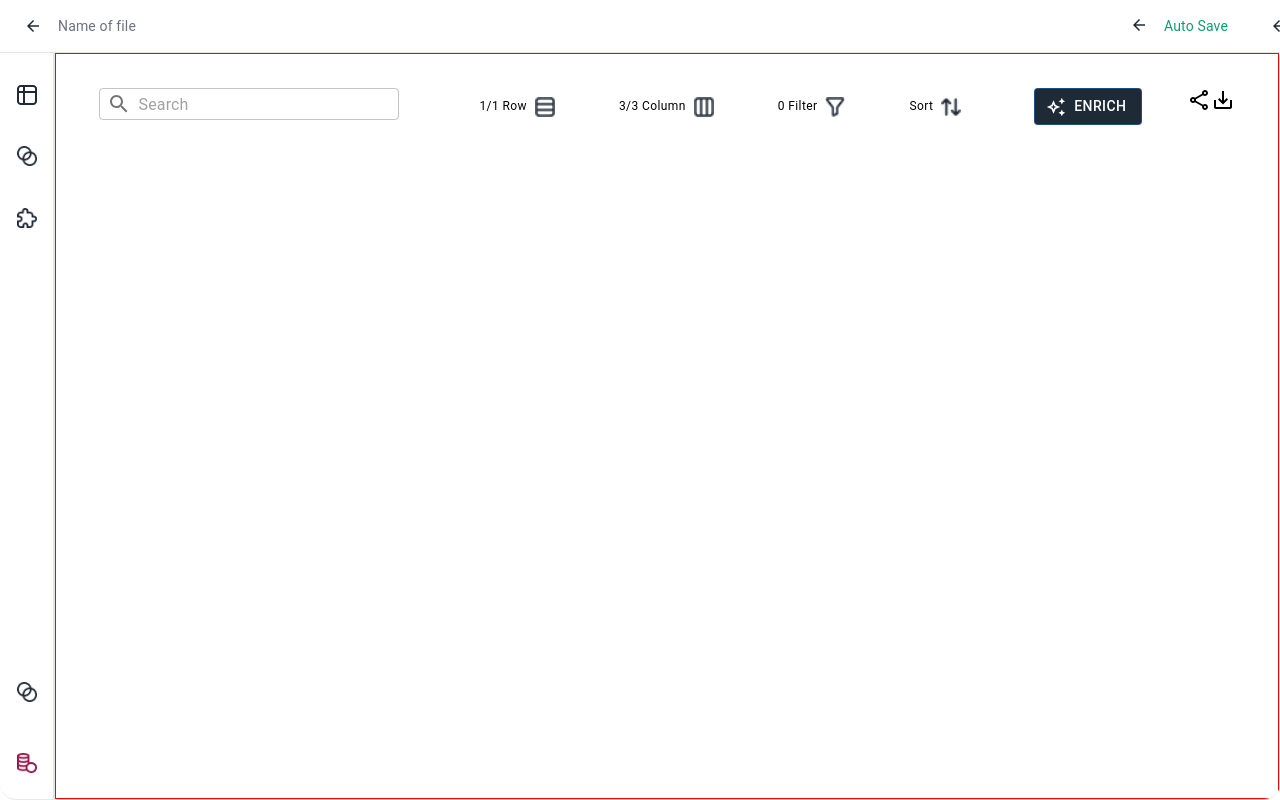
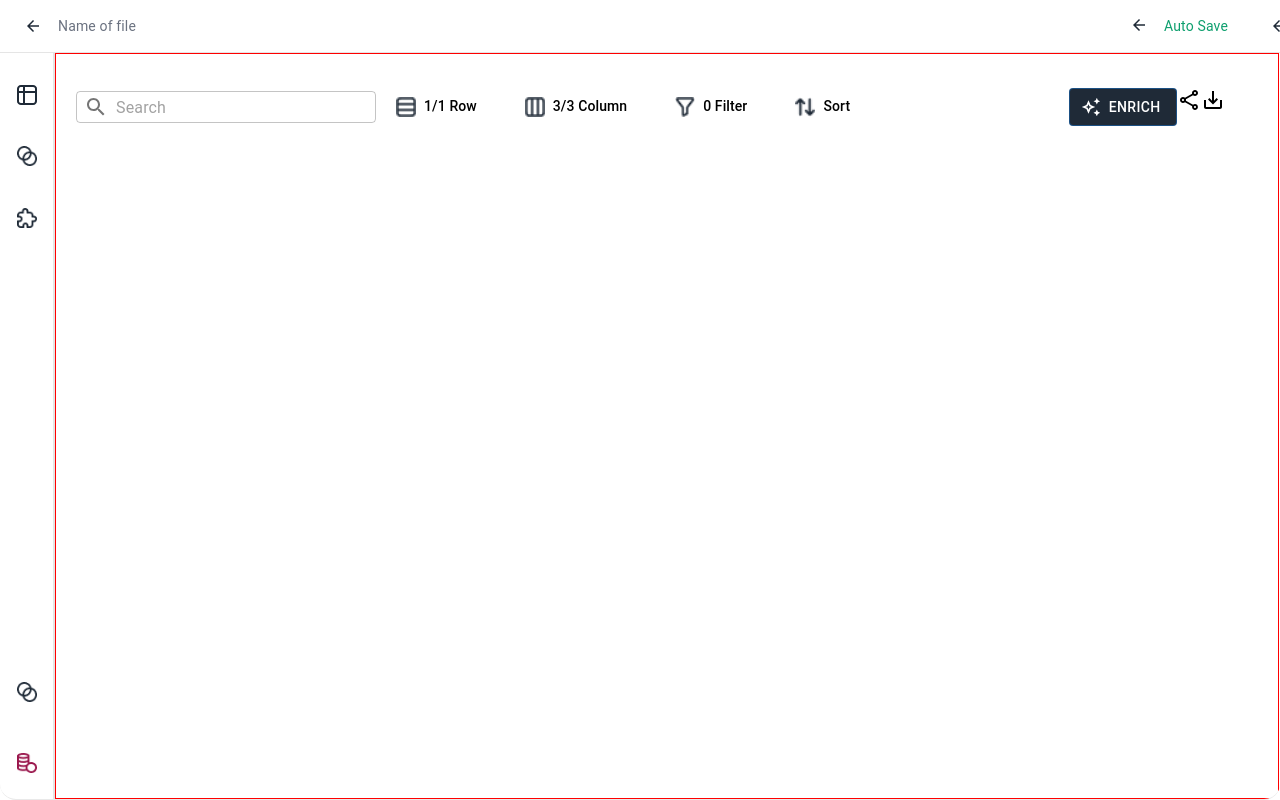
Before and after one commit to Sarthak-503/Bitscale-Assignment, a React (Vite) app: page / in a window 1280 px wide. Built offline with nearby package versions, Linux system fonts and the light colour scheme.

Commit message:
modify navbar

```diff
--- a/src/App.tsx
+++ b/src/App.tsx
@@ -1,7 +1,7 @@
 import { Box } from "@mui/material"
 import Navbar from "./components/Navbar"
 import Sidebar from "./components/Sidebar"
-import Toolbar from "./components/Common/Toolbar"
+import DataToolsPanel from "./components/Common/DataToolsPanel"
 
 const App = () => {
   return (
@@ -22,11 +22,11 @@ const App = () => {
       height:'94%'
     }}>
     <Sidebar/>
-    <Toolbar/>
+    <DataToolsPanel/>
     </Box>
     </Box>
     </>
   )
 }
 
-export default App
+export default App;
--- a/src/components/Common/ActionBar/ActionBar.tsx
+++ b/src/components/Common/ActionBar/ActionBar.tsx
@@ -4,16 +4,27 @@ import Column from "../../../assets/Icons/ActionBar/Column.png";
 import Filter from "../../../assets/Icons/ActionBar/Filter.png";
 import Row from "../../../assets/Icons/ActionBar/Row.png";
 import Sort from "../../../assets/Icons/ActionBar/Sort.png";
-import SearchBar from "../SearchBar";
+import SearchBar from "./SearchBar";
 const ActionBar = () => (
   <>
+    <Box
+      sx={{
+        display: "flex",
+        flexDirection: "row",
+        justifyContent: "space-between",
+        alignItems: "center",
+        width:'62%'// TODO 58%
+      }}
+    >
+      <Box>
         <SearchBar />
+      </Box>
       <Box
         sx={{
           display: "flex",
           flexDirection: "row",
           justifyContent: "space-around",
-        alignItems:'center',
+          alignItems: "center",
         }}
       >
         <TitleAndIcon icon={Row} title="1/1 Row" />
@@ -21,6 +32,7 @@ const ActionBar = () => (
         <TitleAndIcon icon={Filter} title="0 Filter" />
         <TitleAndIcon icon={Sort} title="Sort" />
       </Box>
+    </Box>
   </>
 );
 
--- a/src/components/Common/SearchBar.tsx
+++ b/src/components/Common/ActionBar/SearchBar.tsx
@@ -3,31 +3,7 @@ import SearchIcon from "@mui/icons-material/Search";
 const SearchBar = () => {
   return (
     <>
-      <Box>
-        {/* <TextField
-          label="Search Leads"
-          variant="outlined"
-          fullWidth
-          size="small"
-          sx={{
-            width: "100%",
-            "& ..MuiTextField-root":{
-              height:'2rem'
-            },
-            "& .MuiInputBase-root": {
-              height: "2rem",
-              display: "flex",
-              alignItems: "center"
-            },
-            "& .MuiInputBase-input": {
-              paddingBottom: '1px',
-              marginBottom:'1px',
-              textAlign: "initial",
-              fontSize:'16px'
-            },
-
-          }}
-        /> */}
+      <Box >
         <TextField
           placeholder="Search"
           variant="outlined"
--- a/src/components/Common/ActionBar/TitleAndIcon.tsx
+++ b/src/components/Common/ActionBar/TitleAndIcon.tsx
@@ -1,30 +1,46 @@
 import { Box, Typography } from "@mui/material";
 import CustomImage from "../CustomImage";
 
-interface TitleAndIconProps{
-    title:string;
-    icon:string;
+interface TitleAndIconProps {
+  title: string;
+  icon: string;
 }
-const TitleAndIcon:React.FC<TitleAndIconProps> = ({title,icon}) => {
+const TitleAndIcon: React.FC<TitleAndIconProps> = ({ title, icon }) => {
   return (
     <>
-      <Box sx={{
-        display:'flex',
-        flexDirection:'row',
-        justifyContent:'space-around',
-        mx:'1rem',
-        py:1,
-        px:1.5,
-
-      }}>
-        <Typography variant="caption" sx={{
-          mx:'0.5rem'
-        }}>{title}</Typography>
-        <CustomImage src={icon} alt={title}/>
-
+      <Box
+        sx={{
+          display: "flex",
+          flexDirection: "row",
+          justifyContent: "space-around",
+          mx: 1,
+          py: 1,
+          px: 1.5,
+        }}
+      >
+        <Box
+          sx={{
+            display: "flex",
+            flexDirection: "column",
+            justifyContent: "center",
+          }}
+        >
+          <CustomImage src={icon} alt={title} />
+        </Box>
+        <Typography
+          variant="subtitle2"
+          sx={{
+            mx: "0.5rem",
+            whiteSpace: "nowrap",
+            overflow: "hidden",
+            // textOverflow: "ellipsis",
+          }}
+        >
+          {title}
+        </Typography>
       </Box>
     </>
-  )
-}
+  );
+};
 
-export default TitleAndIcon
+export default TitleAndIcon;
--- /dev/null
+++ b/src/components/Common/DataToolsPanel.tsx
@@ -0,0 +1,21 @@
+import { Box } from "@mui/material";
+import Toolbar from "./Toolbar";
+
+const DataToolsPanel = () => {
+  return (
+    <>
+      <Box
+        sx={{
+          width: "95.6%",
+          paddingX: 2.5,
+          border: "1px solid red",
+          height: "100%",
+        }}
+      >
+        <Toolbar />
+      </Box>
+    </>
+  );
+};
+
+export default DataToolsPanel;
--- a/src/components/Common/OperationPanel.tsx
+++ /dev/null
@@ -1,29 +0,0 @@
-import { Box, Button } from "@mui/material";
-import ShareOutlinedIcon from "@mui/icons-material/ShareOutlined";
-import AutoAwesomeOutlinedIcon from "@mui/icons-material/AutoAwesomeOutlined";
-import SaveAltIcon from '@mui/icons-material/SaveAlt';
-const OperationPanel = () => {
-  return (
-    <>
-      <Button
-        variant="outlined"
-        startIcon={<AutoAwesomeOutlinedIcon />}
-        sx={{
-          background: "#1F2A37",
-          color: "white",
-          borderRadius: 1,
-        }}
-      >
-        Enrich
-      </Button>
-      <Box>
-      <ShareOutlinedIcon/>
-      <SaveAltIcon/>
-
-      {/* <FontAwesomeIcon icon="fa-solid fa-trash-can" /> */}
-      </Box>
-    </>
-  );
-};
-
-export default OperationPanel;
--- /dev/null
+++ b/src/components/Common/OperationalBar/OperationPanel.tsx
@@ -0,0 +1,37 @@
+import { Box, Button } from "@mui/material";
+import ShareOutlinedIcon from "@mui/icons-material/ShareOutlined";
+import AutoAwesomeOutlinedIcon from "@mui/icons-material/AutoAwesomeOutlined";
+import SaveAltIcon from "@mui/icons-material/SaveAlt";
+const OperationPanel = () => {
+  return (
+    <>
+      <Box
+        sx={{
+          display: "flex",
+          flexDirection: "row",
+          width: "16%",
+        }}
+      >
+        <Button
+          variant="outlined"
+          startIcon={<AutoAwesomeOutlinedIcon />}
+          sx={{
+            background: "#1F2A37",
+            color: "white",
+            borderRadius: 1,
+          }}
+        >
+          Enrich
+        </Button>
+        <Box>
+          <ShareOutlinedIcon />
+          <SaveAltIcon />
+
+          {/* <FontAwesomeIcon icon="fa-solid fa-trash-can" /> */}
+        </Box>
+      </Box>
+    </>
+  );
+};
+
+export default OperationPanel;
--- a/src/components/Common/Toolbar.tsx
+++ b/src/components/Common/Toolbar.tsx
@@ -1,28 +1,21 @@
 import { Box } from "@mui/material";
 import ActionBar from "./ActionBar/ActionBar";
-import OperationPanel from "./OperationPanel";
+import OperationPanel from "./OperationalBar/OperationPanel";
 
 const Toolbar = () => {
   return (
-    <Box
-      sx={{
-        width: "95.6%",
-        paddingX: 2.5,
-        border: "1px solid red",
-      }}
-    >
+
       <Box
         sx={{
           mt:"2.9%",
           display: "flex",
           flexDirection: "row",
-          justifyContent: "space-around",
+          justifyContent: "space-between",
         }}
       >
         <ActionBar />
         <OperationPanel/>
       </Box>
-    </Box>
   );
 };
 
--- a/src/components/Navbar.tsx
+++ b/src/components/Navbar.tsx
@@ -6,7 +6,6 @@ const Navbar = () => {
   return (
     <Box sx={{
       borderBottom: "1px solid #E5E5E5",
-
     }}>
 
     <Box
```
Lines whose indentation alone changed are shown as unchanged.
